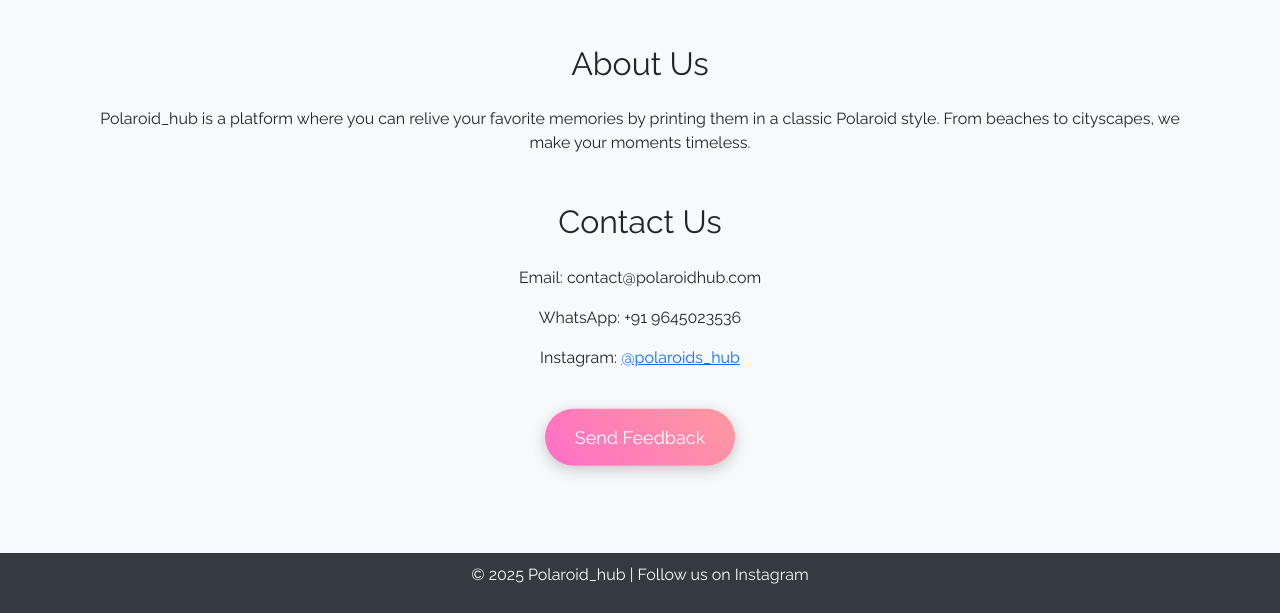
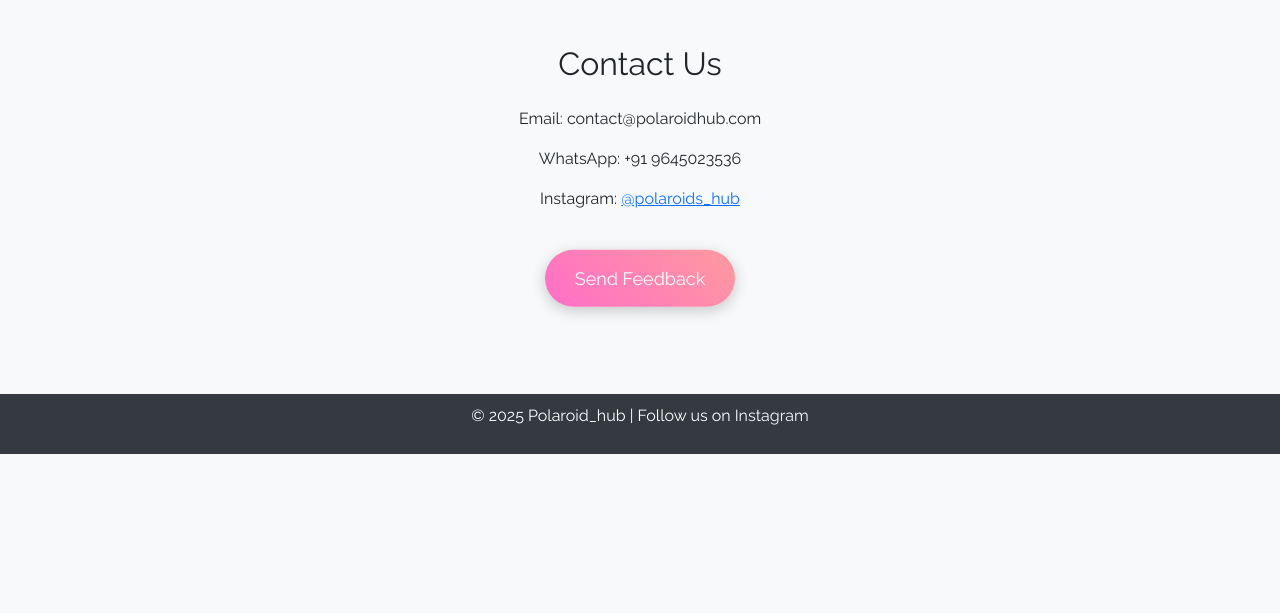
Before and after one commit to Abhijith808/Polaroid_hub, a plain HTML site: page index.html in a window 1280 px wide. Shown: the part 4541-5154 px from the top of the page. After the commit the page ends 4995 px from the top, so only its background shows below. Drawn offline with nearby package versions, Linux system fonts and the light colour scheme.

Commit message:
Update index.html

```diff
--- a/index.html
+++ b/index.html
@@ -282,6 +282,8 @@
     </div>
   </header>
 
+    <!-- About Section -->
+
 <section id="about" class="container my-5">
   <h2 class="text-center mb-4">About Us</h2>
   <p id="about-text" class="text-center">
@@ -405,14 +407,6 @@
     <p class="text-center">Exciting offers await! Check out our special deals on Polaroid prints and more.</p>
   </section>
 
-  <!-- About Section -->
-  <section id="about" class="container my-5">
-    <h2 class="text-center mb-4">About Us</h2>
-    <p class="text-center">
-      Polaroid_hub is a platform where you can relive your favorite memories by printing them in a classic Polaroid style.
-      From beaches to cityscapes, we make your moments timeless.
-    </p>
-  </section>
 
   <!-- Contact Section -->
   <section id="contact" class="container my-5">
```
